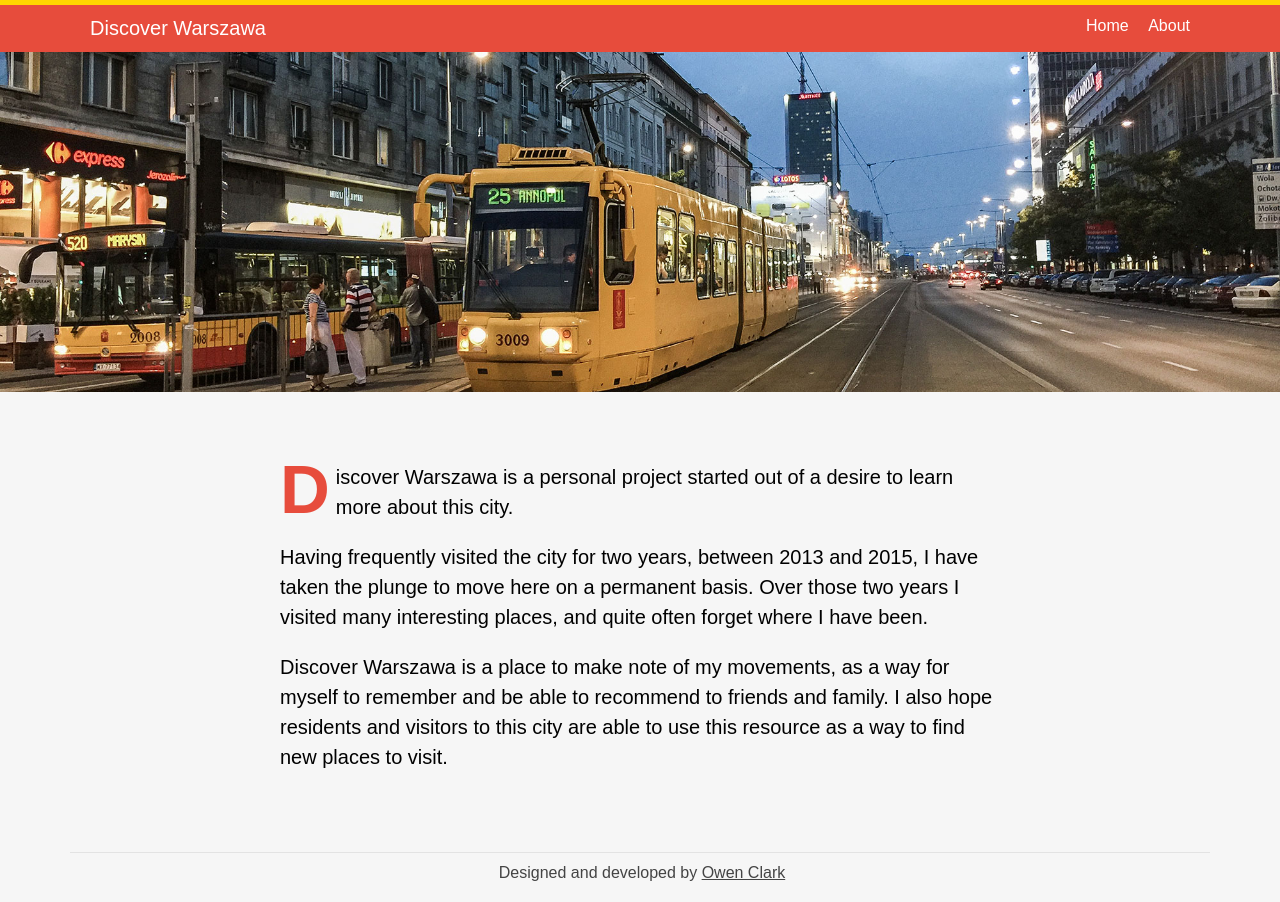
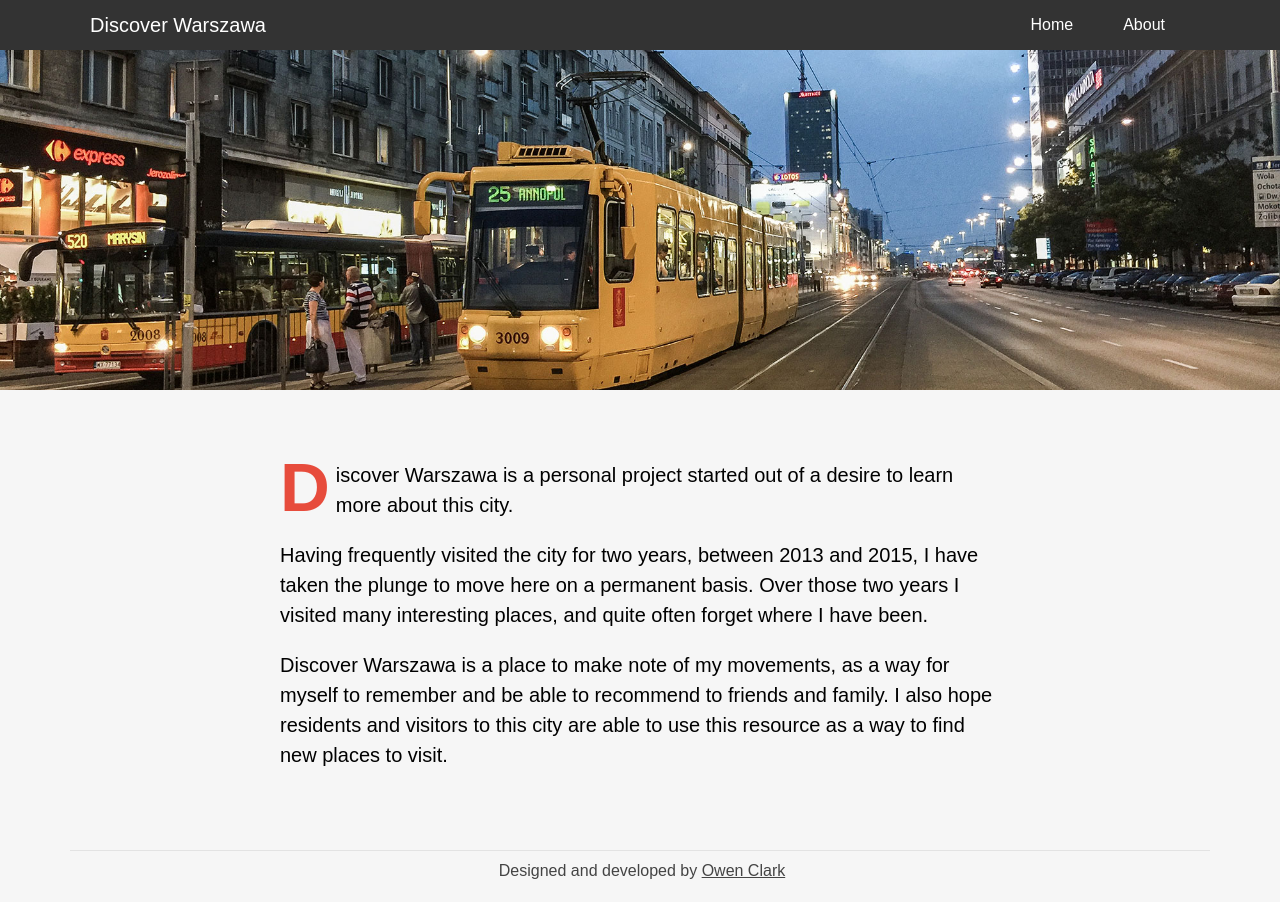
Before and after one commit to discoverwarszawa/discoverwarszawa.github.io, a Jekyll site: the page built from about.html, in a window 1280 px wide. Built offline with Jekyll 4.4.1, drawn with Linux system fonts in a browser that asks for light colours; nearby versions of some CDN libraries; a style sheet for code colours, icons or effects is not loaded.

Commit message:
rework of header

```diff
--- a/_sass/_header.scss
+++ b/_sass/_header.scss
@@ -1,12 +1,7 @@
 #header {
-	background-color: #E74C3C;
-	padding: 12px 0;
-	border-top: 5px solid #FFD600;
-
-	a {
-		text-decoration: none;
-		color: #fff;
-	}
+	background-color: #333;
+	padding: 0;
+	height: 50px;
 }
 
 .disc-logo {
@@ -14,7 +9,16 @@
 	font-family: "effra",sans-serif;
 	font-size: 20px;
 	font-weight: 400;
-	color: #ffffff;
+	color: #fff;
+	line-height: 50px;
+	a {
+		text-decoration: none;
+		color: #fff;
+		transition: all .7s;
+		&:hover {
+			color: #D4FF00;
+		}
+	}
 }
 
 .main-navigation {
@@ -25,13 +29,21 @@
 	@include navigation-list;
 	font-family: "effra",sans-serif;
 	font-weight: 300;
+	li {
+		line-height: 50px;
+	}
 	a {
+		height: 50px;
+		padding: 0 25px;
+		display: inline-block;
 		text-decoration: none;
-		color: #ffffff;
-	}
-
-	li:hover {
-		border-bottom: 2px solid #FFD600;
+		color: #fff;
+		background-color: #333;
+		transition: all .7s;
+		&:hover {
+			background-color: #D4FF00;
+			color: #333;
+		}
 	}
 }
 
--- a/_sass/_helpers.scss
+++ b/_sass/_helpers.scss
@@ -6,10 +6,6 @@
     overflow:hidden;
     > li{
         display:inline-block;
-        margin-right: 15px;
-        &:last-child{
-            margin-right:0px;
-        }
     }
 }
 
```
Also changed, not shown: _includes/header.html (+4 -4 lines).
